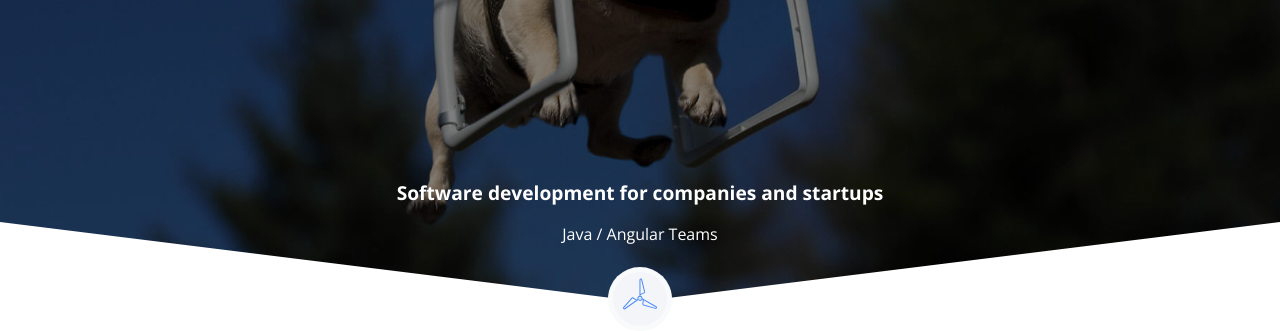
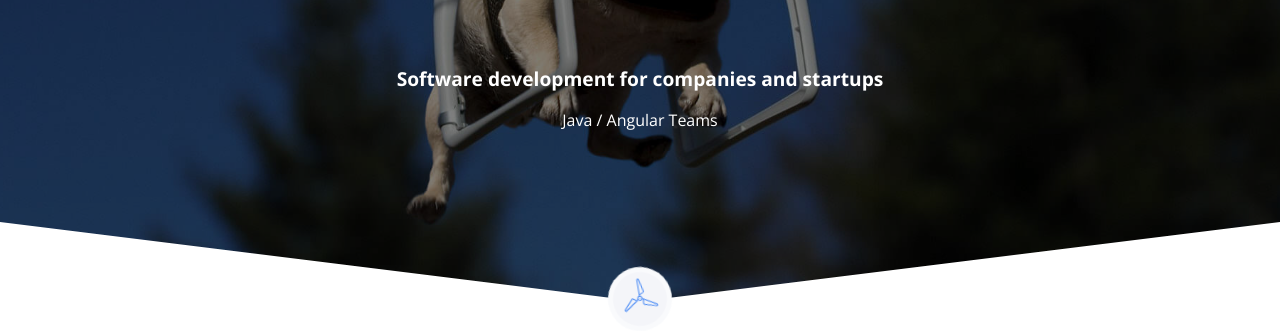
Before and after one commit to alexrybak92/MPSlanding, a website: page src/index.html in a window 1280 px wide. Shown: the part 469-800 px from the top of the page. Drawn offline with nearby package versions, Linux system fonts and the light colour scheme; files that its build step writes are made by us from their sources; files whose address does not match are found by name.

Commit message:
promo final

```diff
--- a/src/app/promo/_promo.scss
+++ b/src/app/promo/_promo.scss
@@ -3,7 +3,8 @@
 	display: flex;
 	flex-direction: column;
 	height: calc(100vh - 32px);
-	padding-bottom: 40px;
+	padding-top: 45px;
+	padding-bottom: 34px;
 	background: #234585 url(./../img/promo-bg.jpg) center no-repeat;
 	background-size: cover;
 
@@ -74,7 +75,13 @@
 	}
 
 	.promo__desc {
-		font-size: 1.2rem;
+		padding-right: 15px;
+		padding-left: 15px;
+		font-size: 1rem;
+		@media (min-width: $md) {
+			font-size: 1.2rem;
+
+		}
 	}
 
 	.promo__sub-desc {
@@ -82,12 +89,17 @@
 
 	&__bottom-text {
 		position: relative;
-		align-self: flex-end;
 		margin-right: auto;
 		margin-left: auto;
 		text-align: center;
 		color: #fff;
-		z-index: 2;
+		padding-bottom: 15vh;
+
+		z-index: 1;
+		@media (max-height: 735px) {
+			padding-bottom: 10vh;
+		}
+
 	}
 
 	&__bottom-circle {
@@ -101,6 +113,7 @@
 		border-radius: 50%;
 		background-color: $pale-grey;
 		z-index: 1;
+		animation: rotation 1.5s linear infinite;
 		&::before {
 			content: '';
 			position: absolute;
@@ -110,7 +123,7 @@
 			width: 34px;
 			height: 34px;
 			background: url(./../img/propeller.svg) center no-repeat;
-			//animation: rotation 1.5s linear infinite;
+
 		}
 	}
 	@keyframes rotation {
@@ -350,7 +363,7 @@
 			opacity: .7;
 			transform: scale(0);
 			transform-origin: 0;
-			transition: all .5s;
+			transition: all .3s;
 
 		}
 
```
